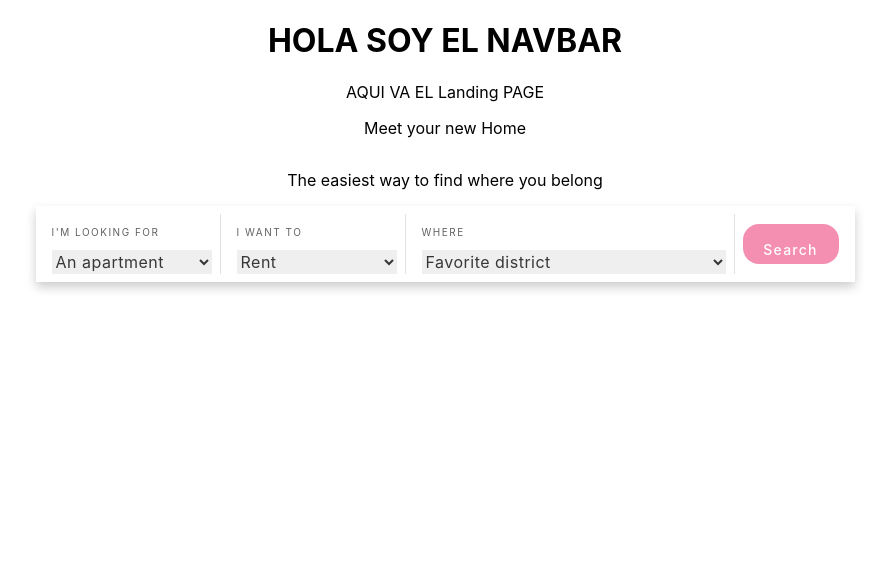
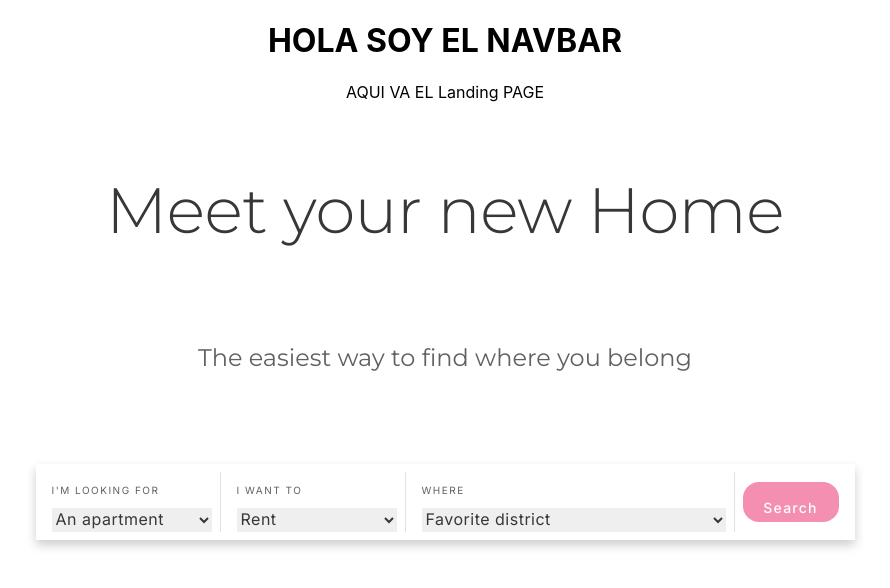
Before and after one commit to andresnb/react-get-that-home, a JavaScript app: page / in a window 1280 px wide. Shown: the top 588 px of the page, without its empty margins (195-1085 px from the left). Built offline with nearby package versions, Linux system fonts and the light colour scheme; the HTML template or start-up script is replaced by a standard one.

Commit message:
ADD: search section in landing page (made by Anthony & Martha)

```diff
--- a/public/index.html
+++ b/public/index.html
@@ -24,6 +24,10 @@
       work correctly both with client-side routing and a non-root public URL.
       Learn how to configure a non-root public URL by running `npm run build`.
     -->
+    <link rel="preconnect" href="https://fonts.googleapis.com"><link rel="preconnect" href="https://fonts.gstatic.com" crossorigin>
+    <link href="https://fonts.googleapis.com/css2?family=Montserrat:wght@100;200;300;400;500;600;700;800;900&display=swap" rel="stylesheet">
+    <link rel="preconnect" href="https://fonts.googleapis.com"><link rel="preconnect" href="https://fonts.gstatic.com" crossorigin>
+    <link href="https://fonts.googleapis.com/css2?family=Inter:wght@100;200;300;400;500;600;700;800;900&display=swap" rel="stylesheet">
     <title>React App</title>
   </head>
   <body>
--- a/src/pages/landing-page.js
+++ b/src/pages/landing-page.js
@@ -7,6 +7,14 @@ const Wrapper = styled.div`
   flex-direction: column;
   justify-content: center;
   align-items: center;
+`;
+
+const SearchSection = styled.div`
+  display: flex;
+  flex-direction: column;
+  justify-content: center;
+  align-items: center;
+  gap: 66px;
 `;
 
 const StyledForm = styled("form")`
@@ -67,11 +75,15 @@ function LandingPage() {
     <Wrapper>
       <div>AQUI VA EL Landing PAGE</div>
       {/* <LandingBackground/> */}
-      <p>Meet your new Home</p>
-      <p>The easiest way to find where you belong</p>
+      <SearchSection>
+        <Wrapper>
+          <p style={{ fontFamily: "Montserrat", fontWeight: "300", fontSize: "64px",
+            lineHeight: "88px", letterSpacing: "-0.5px", color: "#373737"}}>Meet your new Home</p>
+          <p style={{ fontFamily: "Montserrat", fontWeight: "400", fontSize: "24px",
+            lineHeight: "32px", color: "#616161"}}>The easiest way to find where you belong</p>
+        </Wrapper>
 
         <StyledForm >
-
           <SelectBox>
             <StyledSelectTitle>I'M LOOKING FOR</StyledSelectTitle>
             <select required name="relation"  style={{ border: "none", height: "24px", width: "160px", fontFamily: "Inter", fontSize: "16px",
@@ -145,6 +157,8 @@ function LandingPage() {
             </StyledButton>
           </ButtonBox>
         </StyledForm>
+      </SearchSection>
+
 
       {/* <TeamMembers/> */}
     </Wrapper>
```
Lines whose indentation alone changed are shown as unchanged.
